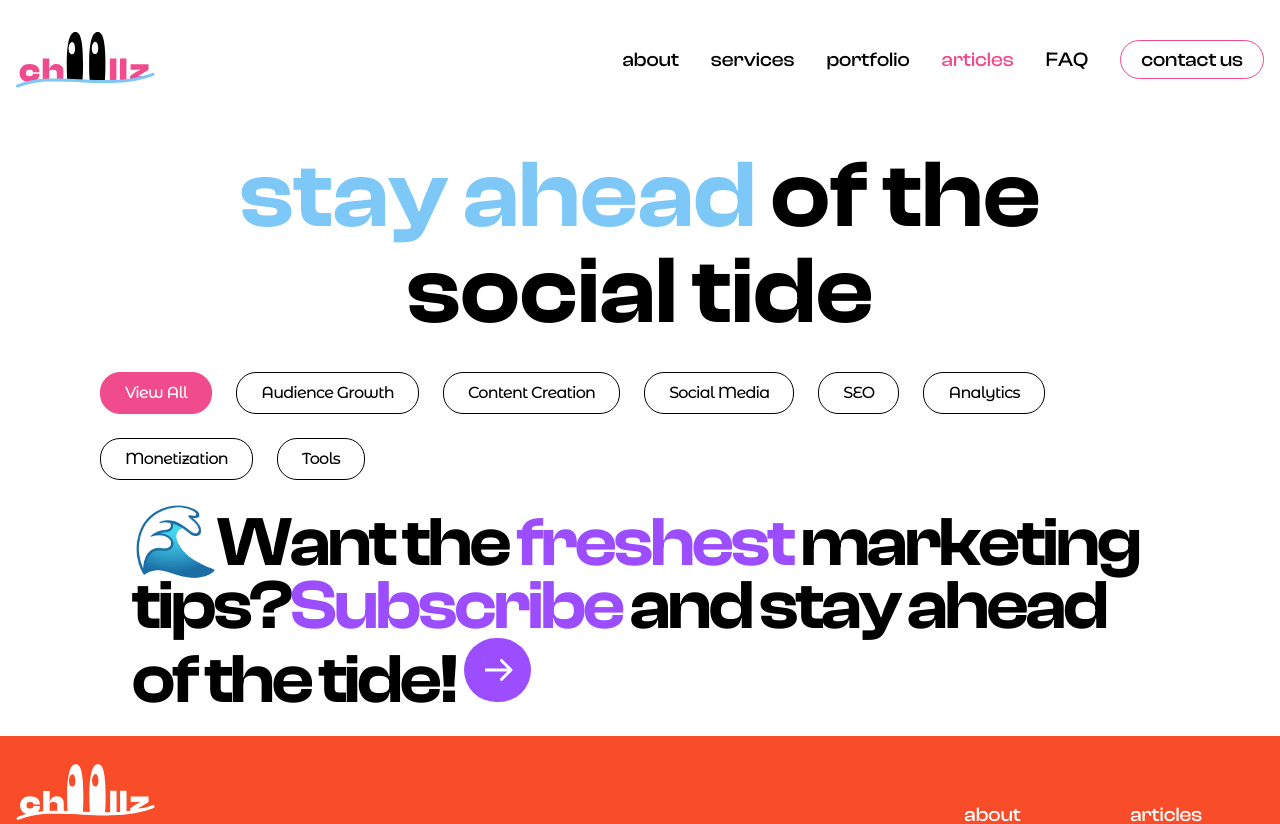
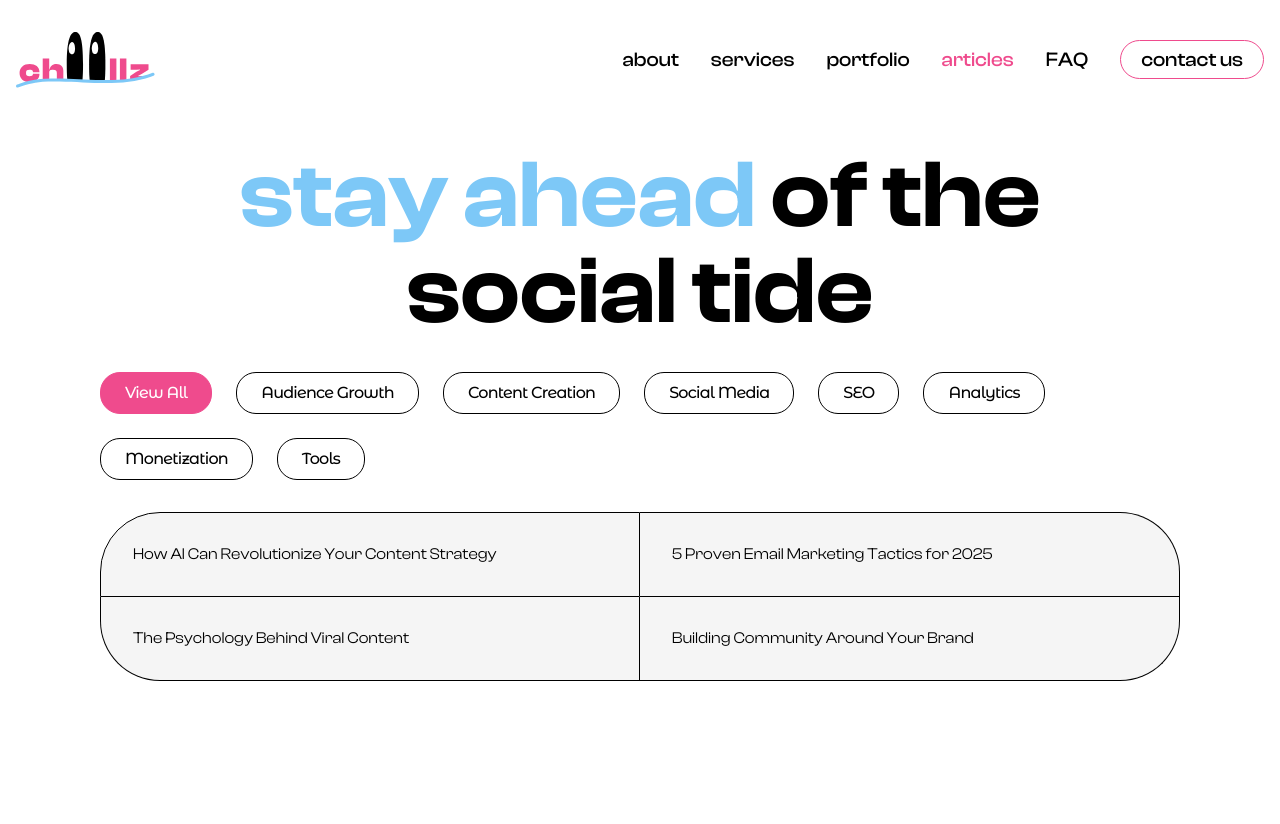
Before and after one commit to klukovka/chillz, a React (Vite) app: page /articles in a window 1280 px wide. Shown: the top 824 px of the page. Built offline with nearby package versions, Linux system fonts and the light colour scheme; a web font is replaced by a local one.

Commit message:
ArticlesGrid

```diff
--- a/src/pages/articles/ArticlesPage.jsx
+++ b/src/pages/articles/ArticlesPage.jsx
@@ -2,11 +2,21 @@ import { useState } from "react";
 import PinAnimation from "../../components/PinAnimation";
 import RoundedArrow from "../../components/RoundedArrow";
 import WidthDimensionsContainer from "../../components/WidthDimensionsContainer";
+import { ARTICLES } from "../../data/articles";
 import classes from "./ArticlesPage.module.css";
 import ArticleCategories from "./components/ArticleCategories";
+import ArticlesGrid from "./components/ArticlesGrid";
 
 export default function ArticlesPage() {
   const [category, setCaterory] = useState(null);
+  let articles = ARTICLES.filter((article) =>
+    category !== null ? article.category === category : article
+  );
+
+  if (articles.length > 5) {
+    articles = articles.slice(0, 4);
+  }
+
   return (
     <WidthDimensionsContainer>
       <div className={classes["articles-page"]}>
@@ -22,6 +32,7 @@ export default function ArticlesPage() {
             onSelect={setCaterory}
           />
         </PinAnimation>
+        <ArticlesGrid articles={articles} />
 
         <PinAnimation>
           <h3 className={classes["footer"]}>
--- /dev/null
+++ b/src/pages/articles/components/ArticlesGrid.jsx
@@ -0,0 +1,13 @@
+import classes from "./ArticlesGrid.module.css";
+
+export default function ArticlesGrid({ articles }) {
+  return (
+    <div className={classes.grid}>
+      {articles.map((article) => (
+        <div key={article.id} className={classes.card}>
+          {article.title}
+        </div>
+      ))}
+    </div>
+  );
+}
--- /dev/null
+++ b/src/pages/articles/components/ArticlesGrid.module.css
@@ -0,0 +1,93 @@
+/* Base styles for all screens */
+.grid {
+    display: grid;
+    margin: 0;
+  }
+
+  .card {
+    background-color: #f5f5f5;
+    padding: 32px;
+    position: relative;
+  }
+
+  /* Desktop styles (applied by default) */
+  @media (min-width: 850px) {
+    .grid {
+      grid-template-columns: repeat(2, 1fr);
+    }
+
+    .card {
+        border-right: 1px solid black;
+        border-bottom: 1px solid black;
+      }
+
+    /* Single element case */
+    .grid > .card:first-child:last-child {
+      border-radius: 60px;
+      border-left: 1px solid black;
+      border-top: 1px solid black;
+    }
+
+    /* First element of first row */
+    .grid > .card:first-child:not(:last-child) {
+      border-top-left-radius: 60px;
+      border-top: 1px solid black;
+    }
+
+    /* Last element of first row */
+    .grid > .card:nth-child(2) {
+      border-top-right-radius: 60px;
+      border-top: 1px solid black;
+    }
+
+    /* First element of last row */
+    .grid > .card:nth-child(2n+1):nth-last-child(2),
+    .grid > .card:nth-child(2n+1):nth-last-child(1):not(:first-child) {
+      border-bottom-left-radius: 60px;
+    }
+
+    /* Last element of any row */
+    .grid > .card:nth-child(2n):nth-last-child(1),
+    .grid > .card:nth-child(2n):nth-last-child(2) {
+      border-bottom-right-radius: 60px;
+    }
+
+    /* First element of each row */
+    .grid > .card:nth-child(2n+1) {
+        border-left: 1px solid black;
+    }
+
+    /* Odd number of elements - last element */
+    .grid > .card:last-child:nth-child(odd):not(:first-child) {
+      border-bottom-left-radius: 60px;
+      border-bottom-right-radius: 60px;
+    }
+  }
+
+  /* Mobile styles */
+  @media (max-width: 849px) {
+    .grid {
+      grid-template-columns: 1fr;
+    }
+
+    .card {
+        border-right: 1px solid black;
+        border-left: 1px solid black;
+        border-top: 1px solid black;
+      }
+
+    .grid > .card {
+      border-radius: 0;
+    }
+
+    .grid > .card:first-child {
+      border-top-left-radius: 60px;
+      border-top-right-radius: 60px;
+    }
+
+    .grid > .card:last-child {
+      border-bottom-left-radius: 60px;
+      border-bottom-right-radius: 60px;
+      border-bottom: 1px solid black;
+    }
+  }
```
Also changed, not shown: src/index.css (line endings or trailing spaces).
